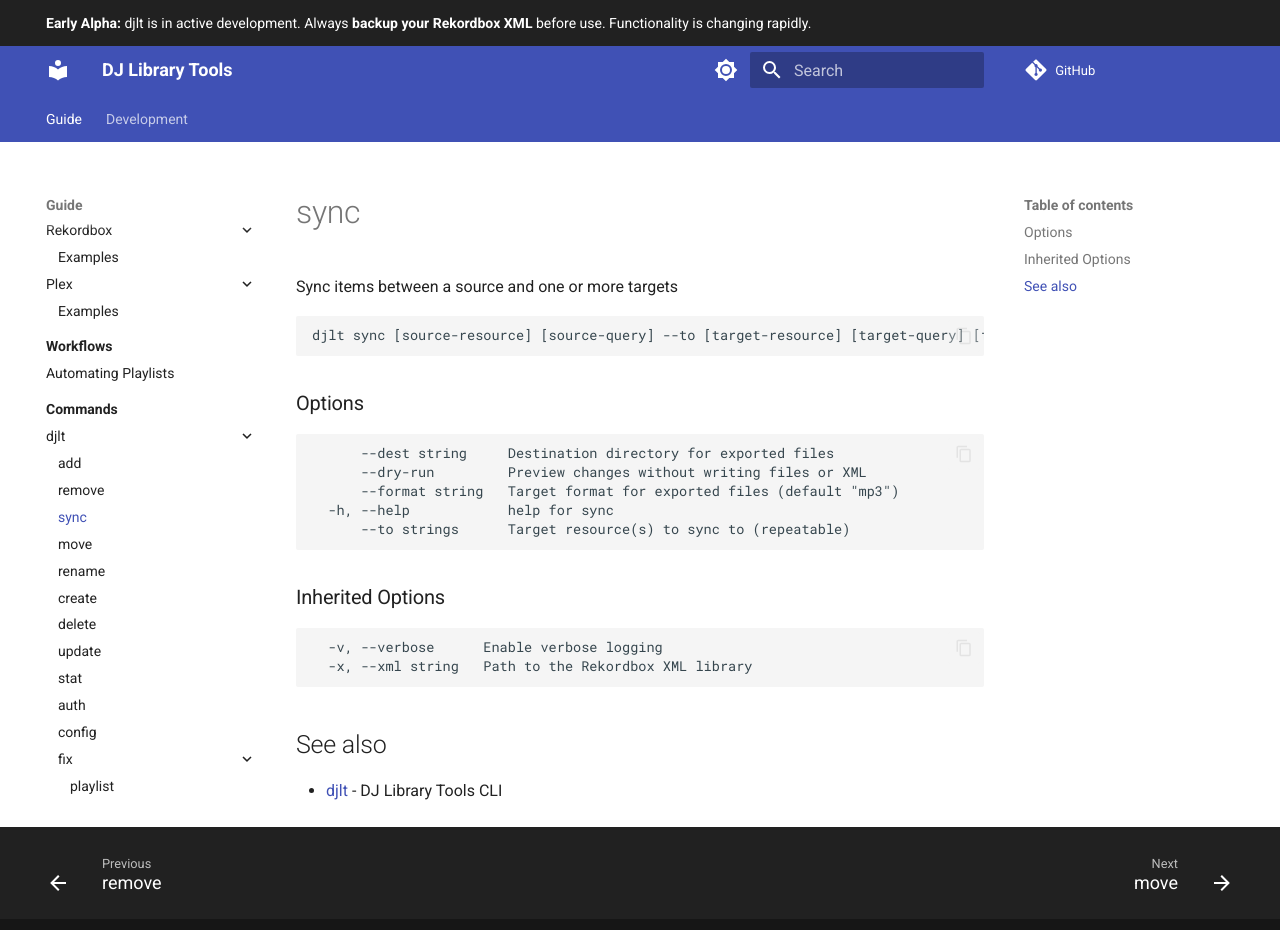
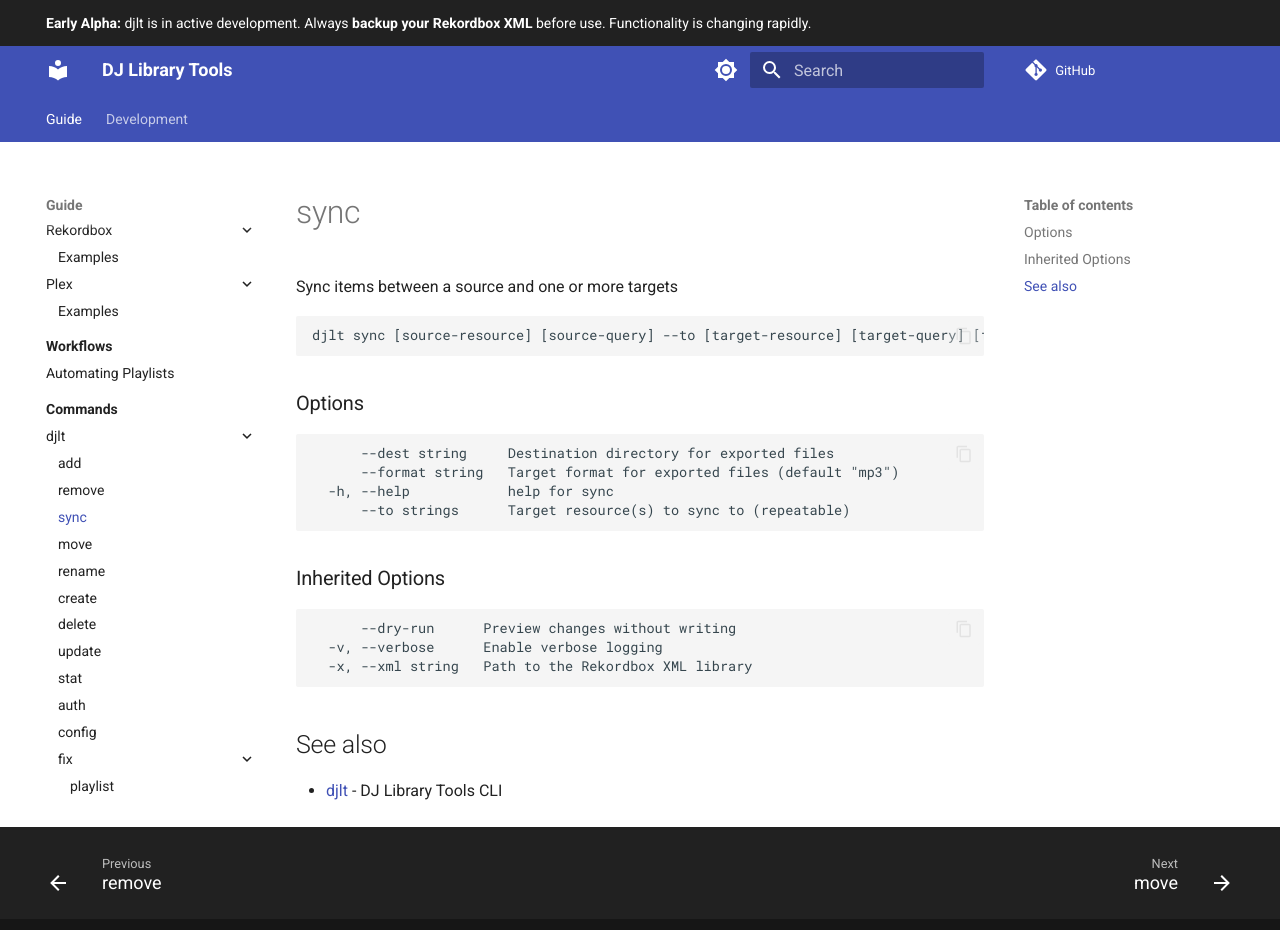
Before and after one commit to llttlltt/dj-library-tools, an MkDocs documentation site: the page built from docs/commands/sync.md, in a window 1280 px wide and 943 px high. Shown: the top 930 px of the window. Built offline with MkDocs 1.6.1 and Material for MkDocs 9.7.7, drawn with Linux system fonts in a browser that asks for light colours; comment, search, counter and statistics services are not loaded; some of the changed lines change nothing that is shown.

Commit message:
docs: ensure all commands reflect global dry-run and verbose flags

````diff
--- a/docs/commands/sync.md
+++ b/docs/commands/sync.md
@@ -10,7 +10,6 @@
 
 ```
       --dest string     Destination directory for exported files
-      --dry-run         Preview changes without writing files or XML
       --format string   Target format for exported files (default "mp3")
   -h, --help            help for sync
       --to strings      Target resource(s) to sync to (repeatable)
@@ -19,6 +18,7 @@
 ### Inherited Options
 
 ```
+      --dry-run      Preview changes without writing
   -v, --verbose      Enable verbose logging
   -x, --xml string   Path to the Rekordbox XML library
 ```
````
